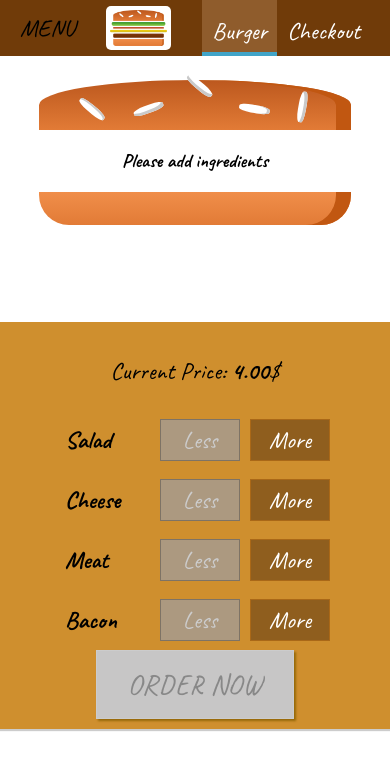
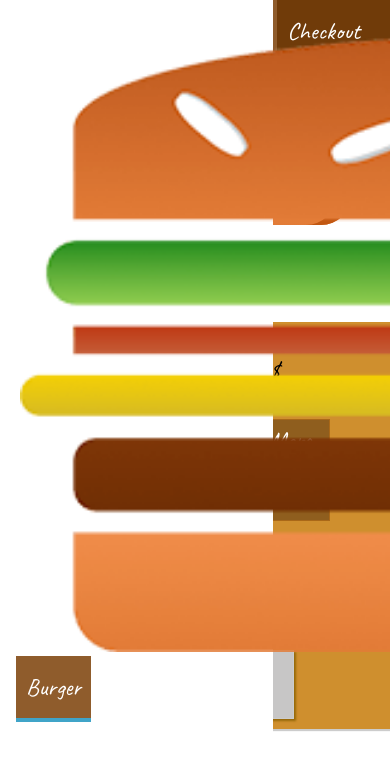
Before and after one commit to DawidSzpener/Burger, a React app: page / in a window 390 px wide. Shown: the top 770 px of the page. Built offline with nearby package versions, Linux system fonts and the light colour scheme; a web font is replaced by a local one.

Commit message:
feat: created a sidedrawer component for mobile devices

```diff
--- a/src/components/Layout/Layout.js
+++ b/src/components/Layout/Layout.js
@@ -2,11 +2,13 @@ import React from 'react'
 import Aux from '../../hoc/Aux'
 import classes from './Layout.css'
 import Toolbar from '../Navigation/Toolbar/Toolbar'
+import SideDrawer from '../Navigation/SideDrawer/SideDrawer'
 
 const Layout = (props) => {
   return (
     <Aux>
       <Toolbar />
+      <SideDrawer />
       <main className={classes.Content}>
         {props.children}
       </main>
--- /dev/null
+++ b/src/components/Navigation/SideDrawer/SideDrawer.css
@@ -0,0 +1,27 @@
+.SideDrawer {
+  position: fixed;
+  width: 280px;
+  max-width: 70%;
+  height: 100%;
+  left: 0;
+  top: 0;
+  z-index: 200;
+  background-color: white;
+  padding: 32px 16px;
+  box-sizing: border-box;
+  transition: transform 0.3 ease-out;
+}
+
+@media (min-width: 500px) {
+  .SideDrawer {
+    display: none;
+  }
+}
+
+.Open {
+  transform: translateX(0)
+}
+
+.Close {
+  transform: translateX(-100%)
+}
--- /dev/null
+++ b/src/components/Navigation/SideDrawer/SideDrawer.js
@@ -0,0 +1,17 @@
+import React from 'react'
+import NavigationItems from '../NavigationsItems/NavigationItems'
+import Logo from '../../Logo/Logo'
+import classes from './SideDrawer.css'
+
+const sideDrawer = (props) => {
+  return (
+    <div className={classes.SideDrawer}>
+      <Logo />
+      <nav>
+        <NavigationItems />
+      </nav>
+    </div>
+  )
+}
+
+export default sideDrawer
```
